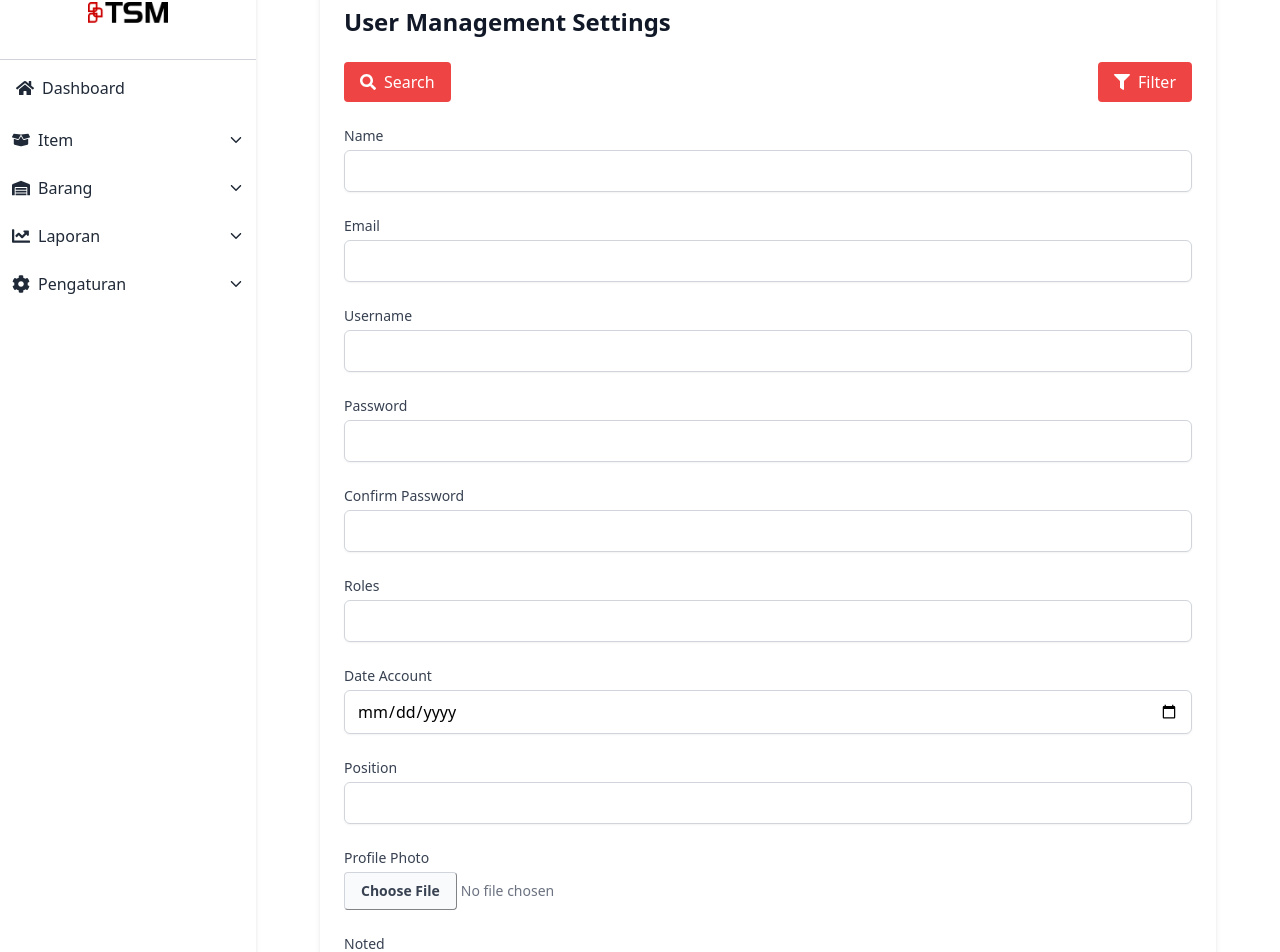
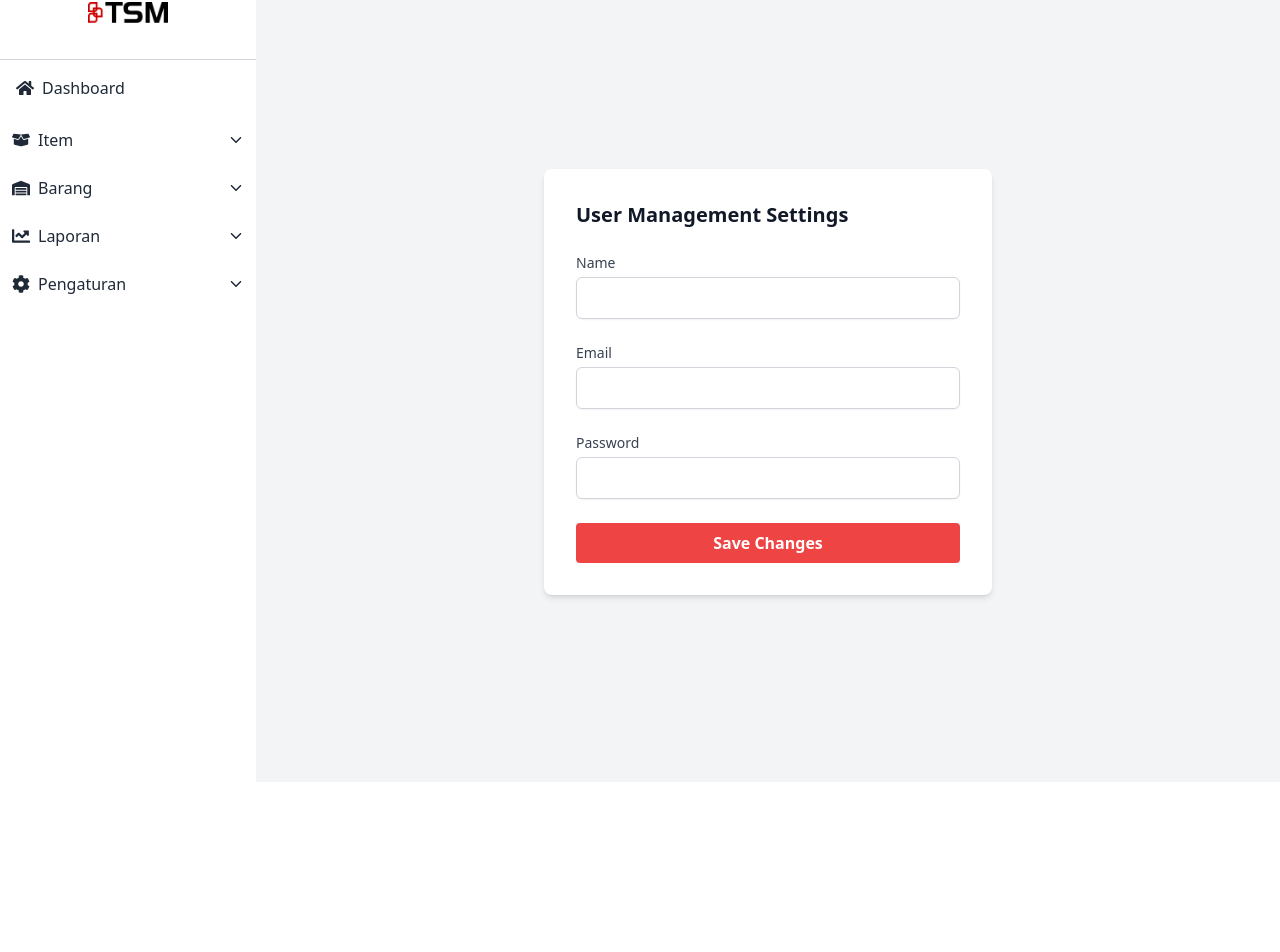
Before and after one commit to wilmarch/TSM, a React (Create React App) app: page /manajemen-user in a window 1280 px wide. Shown: the part 18-970 px from the top of the page. After the commit the page ends 800 px from the top, so only its background shows below. Built offline with nearby package versions, Linux system fonts and the light colour scheme.

Commit message:
Revisi Manajemen User

```diff
--- a/src/Pages/Manajemen User/ManajemenUser.js
+++ b/src/Pages/Manajemen User/ManajemenUser.js
@@ -1,69 +1,46 @@
 import React, { useState } from 'react';
-import { FaSearch, FaFilter } from 'react-icons/fa';
-const ManajemenUser = () => {
+import { useNavigate } from 'react-router-dom';
+
+function ManajemenUser() {
   const [user, setUser] = useState({
     name: '',
     email: '',
-    username: '',
     password: '',
-    confirmPassword: '',
-    roles: '',
-    dateAccount: '',
-    position: '',
-    profilePhoto: null,
-    noted: ''
   });
+  const navigate = useNavigate();
 
   const handleChange = (e) => {
-    const { name, type, value, files } = e.target;
-    setUser({ ...user, [name]: type === 'file' ? files[0] : value });
+    const { name, value } = e.target;
+    setUser({ ...user, [name]: value });
   };
 
   const handleSubmit = (e) => {
     e.preventDefault();
     console.log("Form Data:", user);
     // Logic to handle form submission, such as sending data to backend
+    navigate('/dashboard'); // Navigate to dashboard after form submission
   };
 
   return (
-    <div className="max-w-4xl mx-auto p-6 bg-white shadow-md rounded-lg">
-      <h1 className="text-2xl font-semibold text-gray-900 mb-6">User Management Settings</h1>
-      <div className="flex justify-between items-center mb-6">
-        <button onClick={() => console.log("Search")} className="bg-red-500 hover:bg-red-600 text-white py-2 px-4 rounded flex items-center mr-2">
-          <FaSearch className="mr-2" /> Search
-        </button>
-        <button onClick={() => console.log("Filter")} className="bg-red-500 hover:bg-red-600 text-white py-2 px-4 rounded flex items-center">
-          <FaFilter className="mr-2" /> Filter
-        </button>
+    <div className="min-h-screen flex items-center justify-center bg-gray-100">
+      <div className="w-full max-w-md p-8 space-y-6 bg-white rounded-lg shadow-md">
+        <h1 className="text-xl font-semibold text-gray-900">User Management Settings</h1>
+        <form onSubmit={handleSubmit} className="space-y-6">
+          <InputField label="Name" name="name" value={user.name} onChange={handleChange} />
+          <InputField label="Email" type="email" name="email" value={user.email} onChange={handleChange} />
+          <InputField label="Password" type="password" name="password" value={user.password} onChange={handleChange} />
+          <button type="submit" className="w-full bg-red-500 hover:bg-red-700 text-white font-bold py-2 px-4 rounded">
+            Save Changes
+          </button>
+        </form>
       </div>
-      <form onSubmit={handleSubmit} className="space-y-6">
-        <InputField label="Name" name="name" value={user.name} onChange={handleChange} />
-        <InputField label="Email" type="email" name="email" value={user.email} onChange={handleChange} />
-        <InputField label="Username" name="username" value={user.username} onChange={handleChange} />
-        <InputField label="Password" type="password" name="password" value={user.password} onChange={handleChange} />
-        <InputField label="Confirm Password" type="password" name="confirmPassword" value={user.confirmPassword} onChange={handleChange} />
-        <InputField label="Roles" name="roles" value={user.roles} onChange={handleChange} />
-        <InputField label="Date Account" type="date" name="dateAccount" value={user.dateAccount} onChange={handleChange} />
-        <InputField label="Position" name="position" value={user.position} onChange={handleChange} />
-        <div>
-          <label className="block text-sm font-medium text-gray-700">Profile Photo</label>
-          <input type="file" name="profilePhoto" onChange={handleChange} className="mt-1 block w-full text-sm text-gray-500 file:py-2 file:px-4 file:border file:border-gray-300 file:rounded file:text-sm file:font-semibold file:bg-gray-50 file:text-gray-700 hover:file:bg-gray-100"/>
-        </div>
-        <div>
-          <label className="block text-sm font-medium text-gray-700">Noted</label>
-          <textarea name="noted" value={user.noted} onChange={handleChange} rows="3" className="mt-1 block w-full px-3 py-2 border border-gray-300 rounded-md shadow-sm focus:outline-none focus:ring-indigo-500 focus:border-indigo-500"></textarea>
-        </div>
-        <div className="flex justify-end mt-6">
-          <button type="submit" className="bg-red-500 hover:bg-red-600 text-white py-2 px-4 rounded">Save Changes</button>
-        </div>
-      </form>
     </div>
   );
-};
+}
 
 function InputField({ label, type = 'text', name, value, onChange }) {
   return (
-    <div>
+    <div className="mb-4">
       <label className="block text-sm font-medium text-gray-700">{label}</label>
       <input type={type} name={name} value={value} onChange={onChange} className="mt-1 block w-full px-3 py-2 border border-gray-300 rounded-md shadow-sm focus:outline-none focus:ring-indigo-500 focus:border-indigo-500" />
     </div>
```
